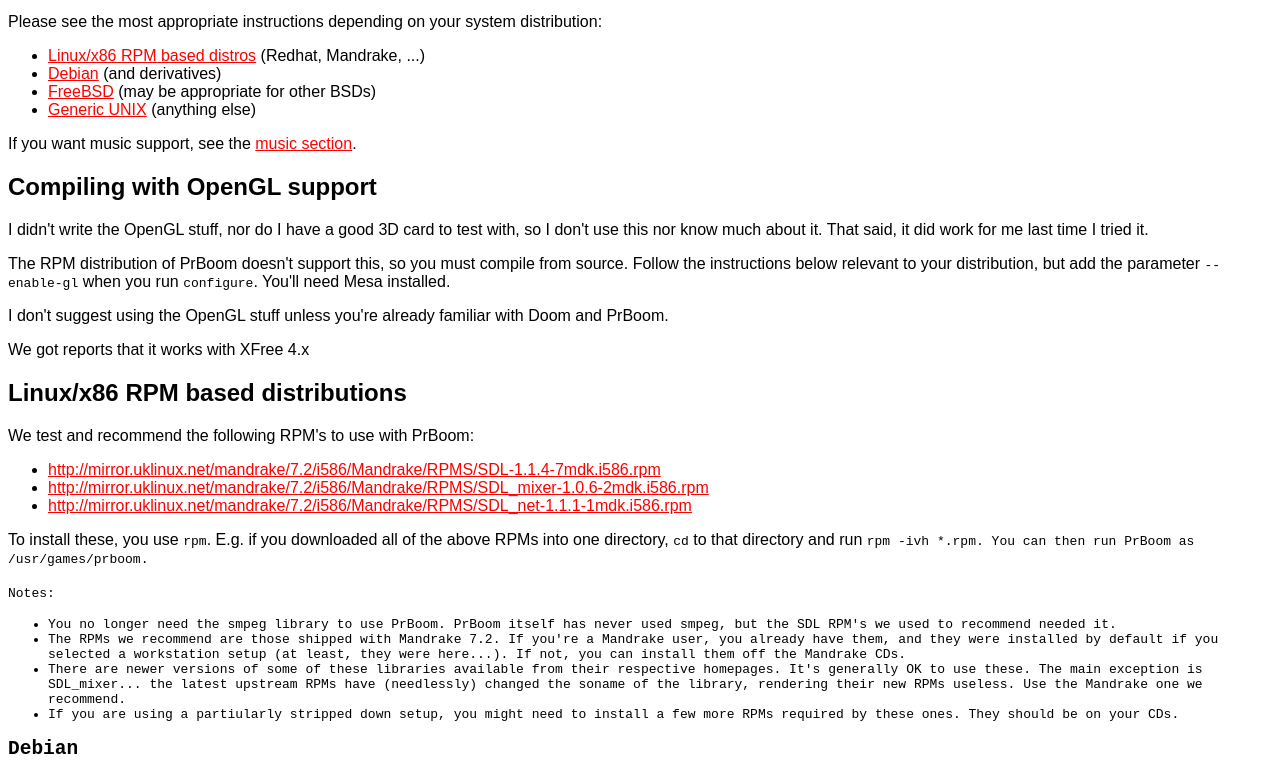
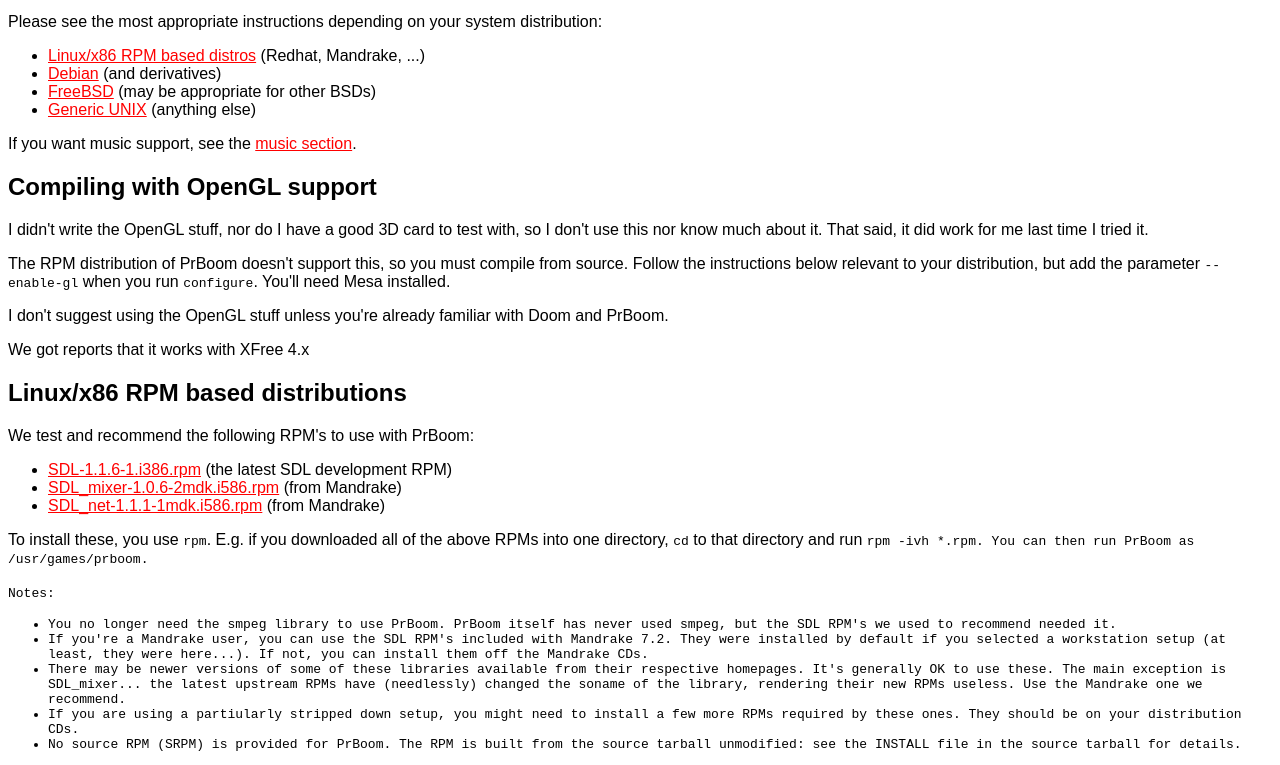
Before and after one commit to sanderbila/sinatra, a plain HTML site: page website/linux.html in a window 1280 px wide. Shown: the part 144-909 px from the top of the page. Drawn offline with Linux system fonts and the light colour scheme.

Commit message:
Update for v2.1.2 Fixed RPM advice Add note about no SRPM

```diff
--- a/website/linux.html
+++ b/website/linux.html
@@ -4,8 +4,8 @@
 <head>
  <title>PrBoom - Linux/UNIX Installation</title>
  <meta name="author" content="Colin Phipps" />
- <meta name="generator" content="vi (FreeBSD 4.1-STABLE i686)" />
- <meta name="CVSID" content="$Id: linux.html,v 1.9 2000/12/17 18:27:03 cph Exp $" />
+ <meta name="generator" content="vi (gvim Debian/GNU Linux 2.3 (testing) i686)" />
+ <meta name="CVSID" content="$Id: linux.html,v 1.10 2000/12/30 15:31:30 cph Exp $" />
  <link rel="stylesheet" href="main.css" type="text/css" />
 </head>
 <body>
@@ -48,9 +48,9 @@
  <p>
   We test and recommend the following RPM's to use with PrBoom:
  </p><ul>
-  <li><a href="http://mirror.uklinux.net/mandrake/7.2/i586/Mandrake/RPMS/SDL-1.1.4-7mdk.i586.rpm">http://mirror.uklinux.net/mandrake/7.2/i586/Mandrake/RPMS/SDL-1.1.4-7mdk.i586.rpm</a></li>
-  <li><a href="http://mirror.uklinux.net/mandrake/7.2/i586/Mandrake/RPMS/SDL_mixer-1.0.6-2mdk.i586.rpm">http://mirror.uklinux.net/mandrake/7.2/i586/Mandrake/RPMS/SDL_mixer-1.0.6-2mdk.i586.rpm</a></li>
-  <li><a href="http://mirror.uklinux.net/mandrake/7.2/i586/Mandrake/RPMS/SDL_net-1.1.1-1mdk.i586.rpm">http://mirror.uklinux.net/mandrake/7.2/i586/Mandrake/RPMS/SDL_net-1.1.1-1mdk.i586.rpm</a></li>
+  <li><a href="http://www.libsdl.org/release/SDL-1.1.6-1.i386.rpm">SDL-1.1.6-1.i386.rpm</a> (the latest SDL development RPM)</li>
+  <li><a href="http://mirror.uklinux.net/mandrake/7.2/i586/Mandrake/RPMS/SDL_mixer-1.0.6-2mdk.i586.rpm">SDL_mixer-1.0.6-2mdk.i586.rpm</a> (from Mandrake)</li>
+  <li><a href="http://mirror.uklinux.net/mandrake/7.2/i586/Mandrake/RPMS/SDL_net-1.1.1-1mdk.i586.rpm">SDL_net-1.1.1-1mdk.i586.rpm</a> (from Mandrake)</li>
  </ul>
  <p>To install these, you use <code>rpm</code>. E.g. if you downloaded all
   of the above RPMs into one directory, <code>cd</code> to that directory
@@ -63,20 +63,24 @@
    You no longer need the smpeg library to use PrBoom. PrBoom itself has
    never used smpeg, but the SDL RPM's we used to recommend needed it.
   </li><li>
-   The RPMs we recommend are those shipped with Mandrake 7.2. If you're a
-   Mandrake user, you already have them, and they were installed by default
-   if you selected a workstation setup (at least, they were here...). If not,
-   you can install them off the Mandrake CDs.
+   If you're a Mandrake user, you can use the SDL RPM's included with
+   Mandrake 7.2. They were installed by default
+   if you selected a workstation setup (at least, they were here...).
+   If not, you can install them off the Mandrake CDs.
   </li><li>
-   There are newer versions of some of these libraries available from their
+   There may be newer versions of some of these libraries available from their
    respective homepages. It's generally OK to use these. The main exception is
    SDL_mixer... the latest upstream RPMs have (needlessly) changed the soname
-   of the library, rendering their new RPMs useless. Use the Mandrake one
-   we recommend.
+   of the library, rendering their new RPMs useless.
+   Use the Mandrake one we recommend.
   </li><li>
    If you are using a partiularly stripped down setup, you might need to
    install a few more RPMs required by these ones. They should be on your
-   CDs.
+   distribution CDs.
+  </li><li>
+   No source RPM (SRPM) is provided for PrBoom.
+   The RPM is built from the source tarball unmodified:
+   see the <code>INSTALL</code> file in the source tarball for details.
   </li>
  </ul>
 <h2><a name="debian">Debian</a></h2>
@@ -87,7 +91,7 @@
    You also need the SDL_net library, which is not
    yet packaged for Debian; get the source from
    <a href="http://www.libsdl.org/projects/SDL_net/">the SDL_net homepage</a>.
-   Get the prboom source code <code>prboom-2.1.1.tar.gz</code> from our
+   Get the prboom source code <code>prboom-2.1.2.tar.gz</code> from our
    <a href="#download">download page</a>, extract, and then follow the
    included <code>INSTALL</code> instructions.</dd>
  </p><p>
@@ -109,7 +113,7 @@
    <code>ln -s ../SDL/SDL_net.h /usr/local/include/SDL11/SDL_net.h</code>
    or something similar.
  </p><p>
-  Finally, get <code>prboom-2.1.1.tar.gz</code> the PrBoom source, extract,
+  Finally, get <code>prboom-2.1.2.tar.gz</code> the PrBoom source, extract,
   and follow the included <code>INSTALL</code> instructions.
  </p>
 <h2><a name="unix">Generic UNIX</a></h2>
@@ -129,7 +133,7 @@
    page</a>.</li>
  </ul>
  <p>
-  Then get <code>prboom-2.1.1.tar.gz</code> the PrBoom source, extract,
+  Then get <code>prboom-2.1.2.tar.gz</code> the PrBoom source, extract,
   and follow the included <code>INSTALL</code> instructions.
  </p>
 <h2><a name="download">Download page</h2>
```
